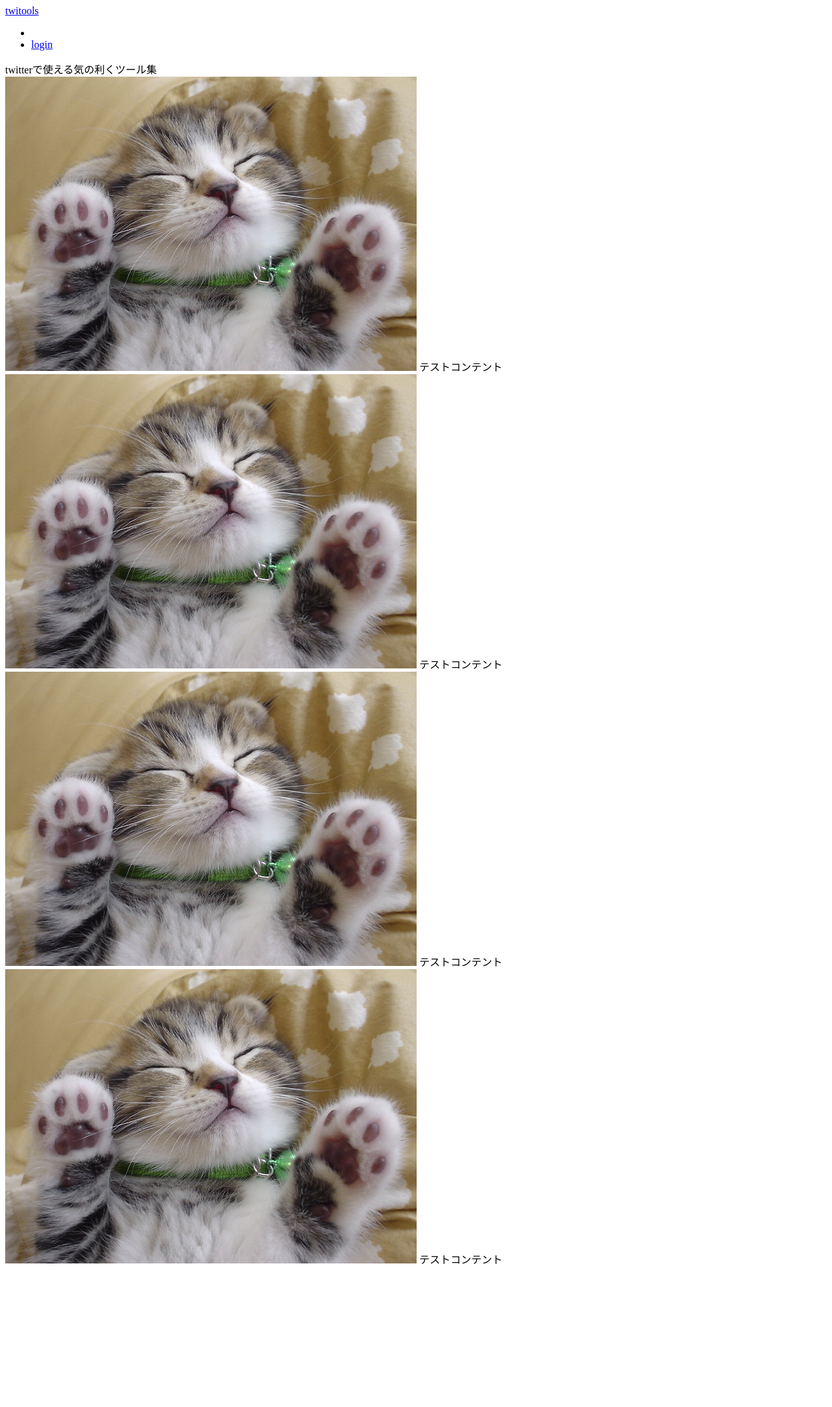
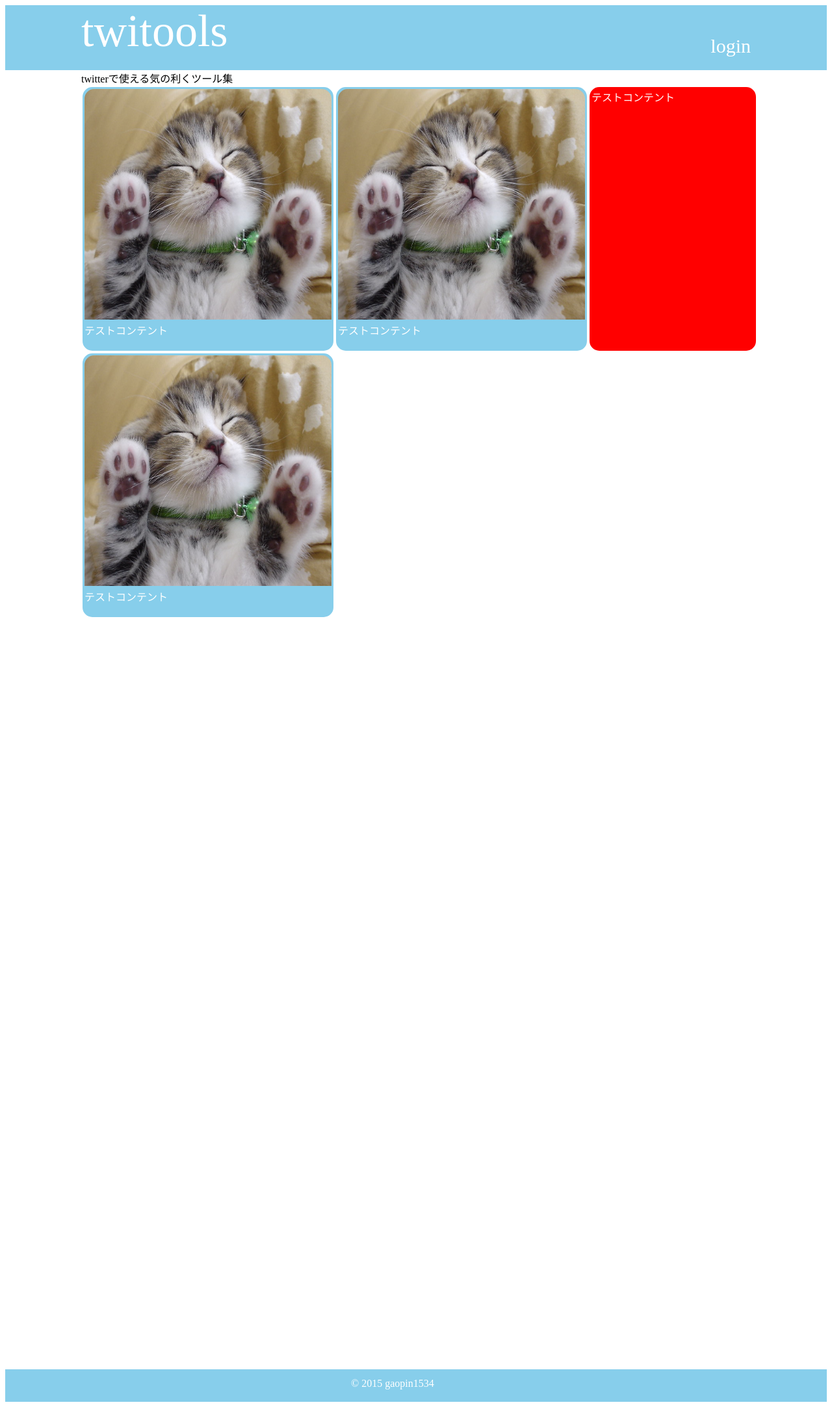
Before and after one commit to gaopin1534/twitools, a PHP site: page / in a window 1280 px wide. Shown: the whole page at 65% size. Before the commit the page ends 1946 px from the top, so only its background shows below. Run offline with PHP 8.4, Linux system fonts and the light colour scheme.

Commit message:
フッター追加、サイズ微調整

```diff
--- a/common/common.css
+++ b/common/common.css
@@ -4,9 +4,19 @@
             background-color: #87CEEB;
             min-width: 1030px;
         }
+        #main_content{
+            height:1000px;
+            }
+        #footer_line{
+            background-color: #87CEEB;
+            height:50px;
+        }
         .contents{
             width: 1030px;
             margin: 0 auto;
+        }
+        #main_content{
+            height:2000px;
         }
         #header_contents div{
             color:white;
@@ -19,6 +29,13 @@
             float;right;
             font-size:30px;
             margin-top:30px;
+        }
+        #copyright{
+            width:200px;
+            margin-left: auto;
+            margin-right: auto;
+            color:white;
+            padding-top:13px;
         }
         #right_elements{
             position:relative;
@@ -50,11 +67,21 @@
             float:left;
         }
         .contentBox{
-            width:250px;
-            margin:0px 2px;
+            width:380px;
+            margin:2px 2px;
             float:left;
             border-radius:15px;
-            height:230px;
+            height:400px;
+            position:relative;
+            border:solid;
+            color:white;
+        }
+        .adbox{
+            width:250px;
+            margin:2px 2px;
+            float:left;
+            border-radius:15px;
+            height:400px;
             position:relative;
             border:solid;
             color:white;
@@ -64,8 +91,8 @@
             border-color:#87CEEB;
         }
         .toolImg{
-            height:180px;
-            width:250px;
+            height:355px;
+            width:380px;
             border-radius: 15px 15px 0px 0px;
         }
         .ad{
--- a/index.php
+++ b/index.php
@@ -11,7 +11,7 @@
         </style>
         <meta name="description" content="" />
         <meta name="keywords" content="" />
-        <!-- <link href="./common/common.css" rel="stylesheet" type="text/css"> -->
+        <link href="./common/common.css?v=1123" rel="stylesheet" type="text/css">
     </head>
     <body>
         <div id="header_line">
@@ -27,7 +27,7 @@
         </div>
         <div class="clearfix"></div>
         <div id="main_content" class="contents">
-        <div id="message">twitterで使える気の利くツール集</div>
+            <div id="message">twitterで使える気の利くツール集</div>
             <div id="tool_area">
                 <div class="tools contentBox">
                     <a href="" class="content_link"></a>
@@ -47,13 +47,19 @@
                 </div>
             </div>
             <div id="ad_area">
-                <div class="ad contentBox">
+                <div class="ad adbox">
                     <a href="" class="content_link"></a>
-                    <img src="./img/neko.png" alt="テストコンテント" class="toolImg">
+
                     テストコンテント
                 </div>
             </div>
         </div>
-        <div id="footer"></div>
+        <div id="footer_line">
+            <div class="contents">
+                <div id="copyright">
+                    &copy; 2015 gaopin1534
+                </div>
+            </div>
+        </div>
     </body>
 </html>
```
